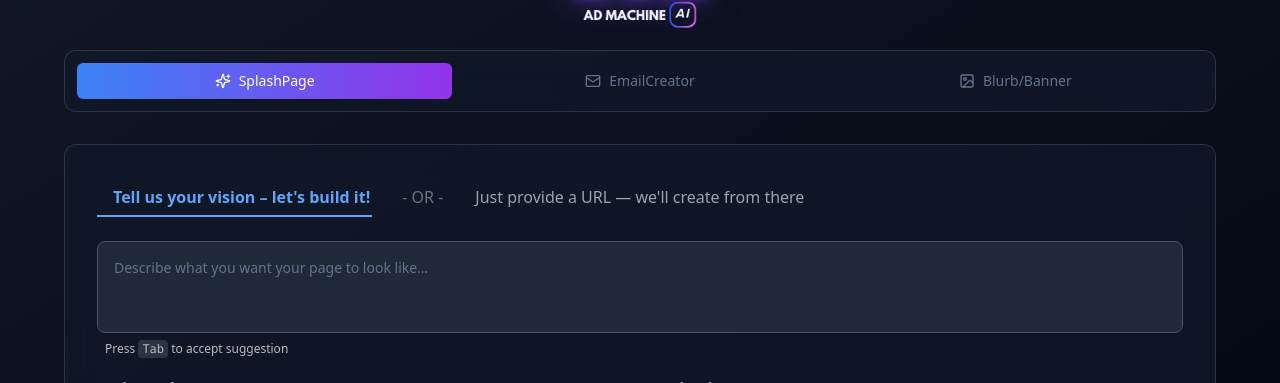
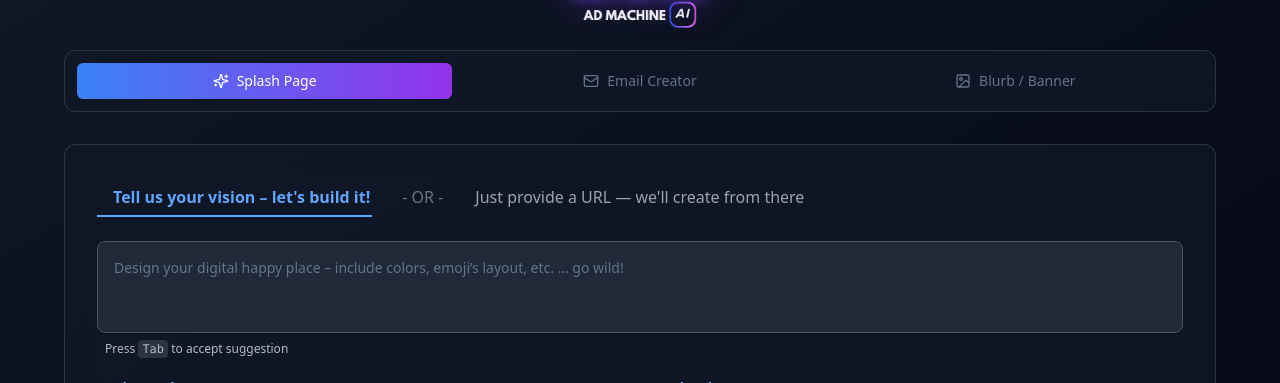
Before and after one commit to talal-mahmood/mail-gen-ai-frontend, a Next.js app: page /magicbox in a window 1280 px wide. Shown: the part 170-553 px from the top of the page. Built offline with nearby package versions, Linux system fonts and the light colour scheme; no server answers.

Commit message:
fix: splash copy changes

```diff
--- a/app/magicbox/components/splash-generator.tsx
+++ b/app/magicbox/components/splash-generator.tsx
@@ -13,7 +13,14 @@
   SelectValue,
 } from '@/components/ui/select';
 import { Label } from '@/components/ui/label';
-import { Wand2, RefreshCw, Copy, ExternalLink, X } from 'lucide-react';
+import {
+  Wand2,
+  RefreshCw,
+  Copy,
+  ExternalLink,
+  X,
+  Download,
+} from 'lucide-react';
 import { callAutocompleteAPI, callSplashGenerateAPI } from '@/lib/api';
 import { TextareaWithGhost } from '@/components/TextAreaWithGhost';
 import { motion, AnimatePresence } from 'framer-motion';
@@ -185,6 +192,18 @@
     setUrlError('');
   };
 
+  const downloadHtmlFile = () => {
+    const blob = new Blob([currentHtml], { type: 'text/html' });
+    const url = URL.createObjectURL(blob);
+    const a = document.createElement('a');
+    a.href = url;
+    a.download = id ? `splash-${id}.html` : 'splash-page.html';
+    document.body.appendChild(a);
+    a.click();
+    document.body.removeChild(a);
+    URL.revokeObjectURL(url);
+  };
+
   const copyHtmlCode = async () => {
     try {
       // Try modern Clipboard API first
@@ -336,7 +355,7 @@
                   ghostText={hasMinimumInput(query) ? ghostText : ''}
                   onChange={handleQueryChange}
                   onKeyDown={handleKeyDown}
-                  placeholder={`Describe what you want your page to look like…`}
+                  placeholder={`Design your digital happy place – include colors, emoji’s layout, etc. … go wild!`}
                   rows={3}
                 />
               </motion.div>
@@ -526,6 +545,17 @@
                   whileTap={{ scale: 0.95 }}
                 >
                   <Button
+                    onClick={downloadHtmlFile}
+                    className='bg-green-600 hover:bg-green-700 transition-all duration-200'
+                  >
+                    <Download className='mr-2 h-4 w-4' /> HTML File
+                  </Button>
+                </motion.div>
+                <motion.div
+                  whileHover={{ scale: 1.05 }}
+                  whileTap={{ scale: 0.95 }}
+                >
+                  <Button
                     onClick={openPreviewInNewTab}
                     className='bg-purple-600 hover:bg-purple-700 transition-all duration-200'
                   >
--- a/app/magicbox/page.tsx
+++ b/app/magicbox/page.tsx
@@ -52,21 +52,21 @@
                 className='data-[state=active]:bg-gradient-to-r data-[state=active]:from-blue-500 data-[state=active]:to-purple-600 data-[state=active]:text-white transition-all duration-300 text-xs sm:text-sm py-2'
               >
                 <Sparkles className='mr-1 sm:mr-2 h-3 w-3 sm:h-4 sm:w-4' />
-                <span className='hidden xs:inline'>Splash</span> Page
+                <span className='hidden xs:inline mr-1'>Splash</span> Page
               </TabsTrigger>
               <TabsTrigger
                 value='email'
                 className='data-[state=active]:bg-gradient-to-r data-[state=active]:from-blue-500 data-[state=active]:to-purple-600 data-[state=active]:text-white transition-all duration-300 text-xs sm:text-sm py-2'
               >
                 <Mail className='mr-1 sm:mr-2 h-3 w-3 sm:h-4 sm:w-4' />
-                Email <span className='hidden xs:inline'>Creator</span>
+                Email <span className='hidden xs:inline ml-1'>Creator</span>
               </TabsTrigger>
               <TabsTrigger
                 value='banner'
                 className='data-[state=active]:bg-gradient-to-r data-[state=active]:from-blue-500 data-[state=active]:to-purple-600 data-[state=active]:text-white transition-all duration-300 text-xs sm:text-sm py-2'
               >
                 <ImageIcon className='mr-1 sm:mr-2 h-3 w-3 sm:h-4 sm:w-4' />
-                <span className='hidden xs:inline'>Blurb/</span>Banner
+                <span className='hidden xs:inline mr-1'>Blurb /</span>Banner
               </TabsTrigger>
             </TabsList>
           </motion.div>
```
